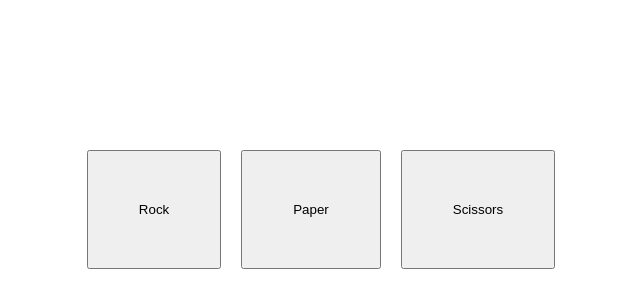
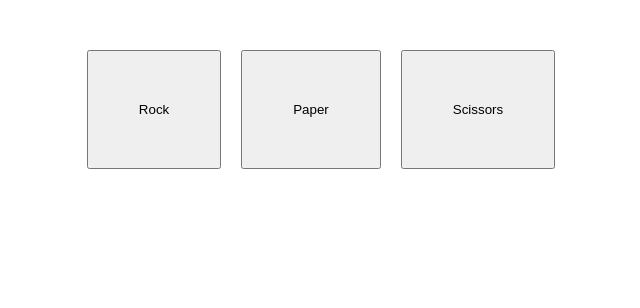
Before and after one commit to fernandodesalvidea/rock-paper-scissors, a plain HTML site: page index.html in a window 1280 px wide. Shown: the whole page, without its empty margins (319-959 px from the left). Drawn offline with Linux system fonts and the light colour scheme.

Commit message:
fix padding buttons

```diff
--- a/styles.css
+++ b/styles.css
@@ -1,8 +1,13 @@
+body {
+    padding: 0;
+    margin: 0;
+}
+
 .container{
     display: flex;
     justify-content: center;
     gap: 20px;
-    margin-top: 150px;
+    padding: 50px;
 }
 button {
     padding: 50px;
```
Also changed, not shown: index.html (+1 -0 lines).
